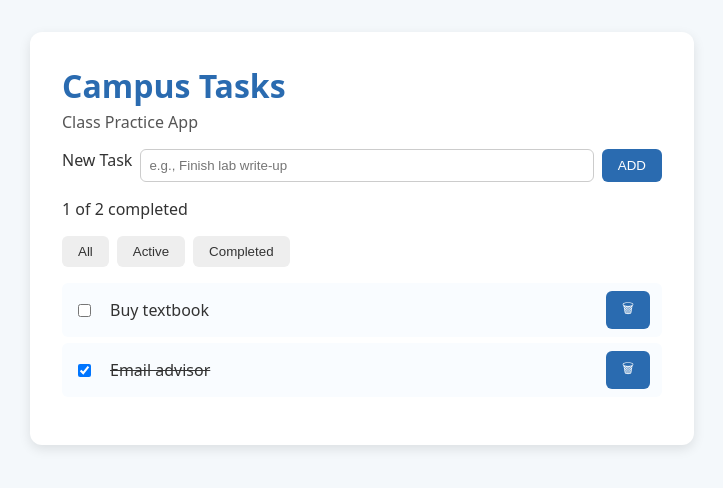
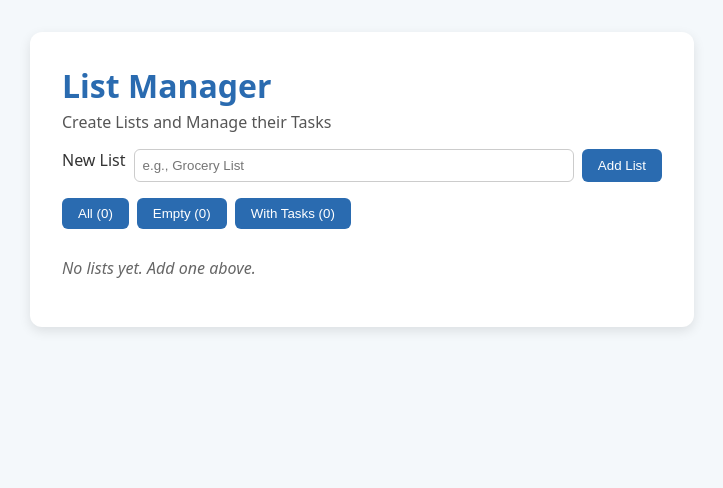
Before and after one commit to Stevencain3/TaskListTeamLab, a React (Vite) app: page / in a window 1280 px wide. Shown: the top 488 px of the page, without its empty margins (278-1001 px from the left). Built offline with nearby package versions, Linux system fonts and the light colour scheme.

Commit message:
Create List Manager and Make Titles Buttons (NO ROUTING)

```diff
--- a/src/App.jsx
+++ b/src/App.jsx
@@ -1,82 +1,34 @@
 // src/App.jsx
-import { useEffect, useState } from "react";
+import { useState } from "react";
 import Header from "./components/Header.jsx";
-import AddTaskForm from "./components/AddTaskForm.jsx";
-import FilterBar from "./components/FilterBar.jsx";
-import TaskList from "./components/TaskList.jsx";
+import ListDashboard from "./components/ListDashboard.jsx";
+import useLocalStorage from "./hooks/useLocalStorage.js";
 
-const STORAGE_KEY = "campusTasks:v1";
+const STORAGE_KEY = "tasklists:v1";
 
-/* ---------- Robust localStorage hook ---------- */
-function useLocalStorage(key, initialValue) {
-  const [value, setValue] = useState(() => {
-    try {
-      const raw = localStorage.getItem(key);
-      if (raw != null) {
-        return JSON.parse(raw);
-      }
-    } catch (err) {
-      console.warn("Failed to read localStorage, using initialValue:", err);
-    }
-    // If initialValue is a function, call it (lazy init)
-    return typeof initialValue === "function" ? initialValue() : initialValue;
-  });
-
-  useEffect(() => {
-    try {
-      localStorage.setItem(key, JSON.stringify(value));
-    } catch (err) {
-      console.warn("Failed to write localStorage:", err);
-    }
-  }, [key, value]);
-
-  return [value, setValue];
-}
-/* ---------------------------------------------- */
-
-function nextId(tasks) {
-  return tasks.length ? Math.max(...tasks.map(t => t.id)) + 1 : 1;
+function nextId(items) {
+  return items.length ? Math.max(...items.map(i => i.id)) + 1 : 1;
 }
 
 export default function App() {
-  const [tasks, setTasks] = useLocalStorage(STORAGE_KEY, () => [
-    { id: 1, text: "Buy textbook", done: false },
-    { id: 2, text: "Email advisor", done: true },
-  ]);
+  const [lists, setLists] = useLocalStorage(STORAGE_KEY, () => []);
 
-  const [filter, setFilter] = useState("all"); // 'all' | 'active' | 'completed'
-
-  const handleAdd = (text) => {
-    const trimmed = text.trim();
+  const handleAddList = (title) => {
+    const trimmed = title.trim();
     if (!trimmed) return;
-    setTasks(prev => [...prev, { id: nextId(prev), text: trimmed, done: false }]);
+    setLists(prev => [...prev, { id: nextId(prev), title: trimmed, tasks: [] }]);
   };
 
-  const handleToggle = (id) => {
-    setTasks(prev => prev.map(t => (t.id === id ? { ...t, done: !t.done } : t)));
+  const handleDeleteList = (id) => {
+    setLists(prev => prev.filter(l => l.id !== id));
   };
-
-  const handleDelete = (id) => {
-    setTasks(prev => prev.filter(t => t.id !== id));
-  };
-
-  const total = tasks.length;
-  const completed = tasks.filter(t => t.done).length;
 
   return (
     <div className="app-container">
       <Header />
-      <AddTaskForm onAdd={handleAdd} />
-      <p aria-live="polite" className="summary">
-        {completed} of {total} completed
-      </p>
-      <FilterBar filter={filter} onChange={setFilter} />
-      <TaskList
-        tasks={tasks}
-        filter={filter}
-        onToggle={handleToggle}
-        onDelete={handleDelete}
-      />
+      <main>
+        <ListDashboard lists={lists} onAdd={handleAddList} onDelete={handleDeleteList} />
+      </main>
     </div>
   );
 }
--- a/src/components/AddListForm.jsx
+++ b/src/components/AddListForm.jsx
@@ -1,54 +1,34 @@
 // Logic copied from "AddTaskForm.jsx", logic is largely unchanged
 
-import {useState } from "react";
-//add above class exercises
+import { useState } from "react";
 
-export default function AddTaskForm({ onAdd }) {
-  //Add class
+export default function AddListForm({ onAdd }) {
   const [text, setText] = useState("");
-  //222 in clase #2 add
   const trimmed = text.trim();
-  const isValid = trimmed.length >= 3; //at least 3 non-space chars
-  //end 222 add
+  const isValid = trimmed.length >= 3; // at least 3 non-space chars
 
   const submit = (e) => {
     e.preventDefault();
-    //222 in class add
-    if(!isValid) return;
-    //end 2222 add  (change below text to trimmed)
+    if (!isValid) return;
     onAdd?.(trimmed);
     setText("");
   };
-  //end add
-  //change to accept input and manage state in class
-  /*
+
   return (
-    <form onSubmit={(e) => e.preventDefault()}>
-      <label htmlFor="task">New task</label>{" "}
-      <input id="task" placeholder="e.g., Finish lab write-up" />
-      <button type="submit">Add</button>
-    </form>
-  );
-  */
-  return(
-    <form onSubmit={submit} style={{display: "flex", gap: 8}}>
-      <label htmlFor="task" className="sr-only">New Task</label>
+    <form onSubmit={submit} style={{ display: "flex", gap: 8 }}>
+      <label htmlFor="list" className="sr-only">New List</label>
       <input
-        id="task"
+        id="list"
         value={text}
         onChange={(e) => setText(e.target.value)}
-        placeholder="e.g., Finish lab write-up"
+        placeholder="e.g., Grocery List"
         aria-label="New List"
-        //222 add
         aria-invalid={!isValid && trimmed.length > 0}
-        ///end 222 add
-        //change button line
       />
 
       <button type="submit" disabled={!isValid} title="Enter at least 3 characters">
-        ADD
+        Add List
       </button>
     </form>
-  )
-  //end change
+  );
 }
--- a/src/components/Header.jsx
+++ b/src/components/Header.jsx
@@ -1,8 +1,8 @@
 export default function Header() {
   return (
     <header>
-      <h1>Campus Tasks</h1>
-      <p style={{ color: "#555" }}>Class Practice App</p>
+      <h1>List Manager</h1>
+      <p style={{ color: "#555" }}>Create Lists and Manage their Tasks</p>
     </header>
   );
 }
--- a/src/components/ListCard.jsx
+++ b/src/components/ListCard.jsx
@@ -0,0 +1,32 @@
+import React from "react";
+
+export default function ListCard({ list, onDelete }) {
+  return (
+    <div className="list-card" style={{ border: "1px solid #ddd", padding: 12, borderRadius: 6 }}>
+      <h3 style={{ margin: "0 0 8px 0" }}>
+        <button
+          type="button"
+          style={{
+            background: "none",
+            border: "none",
+            padding: 0,
+            margin: 0,
+            font: "inherit",
+            textAlign: "left",
+            cursor: "pointer",
+            color: "inherit",
+          }}
+          aria-label={`Open ${list.title}`}
+        >
+          {list.title}
+        </button>
+      </h3>
+      <p style={{ margin: 0, color: "#555" }}>{(list.tasks || []).length} tasks</p>
+      <div style={{ marginTop: 8, display: "flex", gap: 8 }}>
+        <button onClick={() => onDelete?.(list.id)} aria-label={`Delete ${list.title}`}>
+          Delete
+        </button>
+      </div>
+    </div>
+  );
+}
--- a/src/components/ListDashboard.jsx
+++ b/src/components/ListDashboard.jsx
@@ -0,0 +1,40 @@
+import React, { useMemo, useState } from "react";
+import AddListForm from "./AddListForm.jsx";
+import ListCard from "./ListCard.jsx";
+
+export default function ListDashboard({ lists, onAdd, onDelete }) {
+  const [filter, setFilter] = useState("all"); // all | empty | hasTasks
+
+  const counts = useMemo(() => {
+    return {
+      total: lists.length,
+      empty: lists.filter(l => !(l.tasks && l.tasks.length)).length,
+      hasTasks: lists.filter(l => l.tasks && l.tasks.length).length,
+    };
+  }, [lists]);
+
+  let visible = lists;
+  if (filter === "empty") visible = lists.filter(l => !(l.tasks && l.tasks.length));
+  if (filter === "hasTasks") visible = lists.filter(l => l.tasks && l.tasks.length);
+
+  return (
+    <section>
+      <AddListForm onAdd={onAdd} />
+      <div style={{ margin: "12px 0" }}>
+        <button onClick={() => setFilter("all")} aria-pressed={filter === "all"}>All ({counts.total})</button>
+        <button onClick={() => setFilter("empty")} aria-pressed={filter === "empty"} style={{ marginLeft: 8 }}>Empty ({counts.empty})</button>
+        <button onClick={() => setFilter("hasTasks")} aria-pressed={filter === "hasTasks"} style={{ marginLeft: 8 }}>With Tasks ({counts.hasTasks})</button>
+      </div>
+
+      <div style={{ display: "grid", gap: 12 }}>
+        {visible.length === 0 ? (
+          <p style={{ color: "#666", fontStyle: "italic" }}>No lists yet. Add one above.</p>
+        ) : (
+          visible.map(l => (
+            <ListCard key={l.id} list={l} onDelete={onDelete} />
+          ))
+        )}
+      </div>
+    </section>
+  );
+}
--- a/src/hooks/useLocalStorage.js
+++ b/src/hooks/useLocalStorage.js
@@ -0,0 +1,23 @@
+import { useEffect, useState } from "react";
+
+export default function useLocalStorage(key, initialValue) {
+  const [value, setValue] = useState(() => {
+    try {
+      const raw = localStorage.getItem(key);
+      if (raw != null) return JSON.parse(raw);
+    } catch (err) {
+      console.warn("Failed to read localStorage, using initialValue:", err);
+    }
+    return typeof initialValue === "function" ? initialValue() : initialValue;
+  });
+
+  useEffect(() => {
+    try {
+      localStorage.setItem(key, JSON.stringify(value));
+    } catch (err) {
+      console.warn("Failed to write localStorage:", err);
+    }
+  }, [key, value]);
+
+  return [value, setValue];
+}
```
Lines whose indentation alone changed are shown as unchanged.
